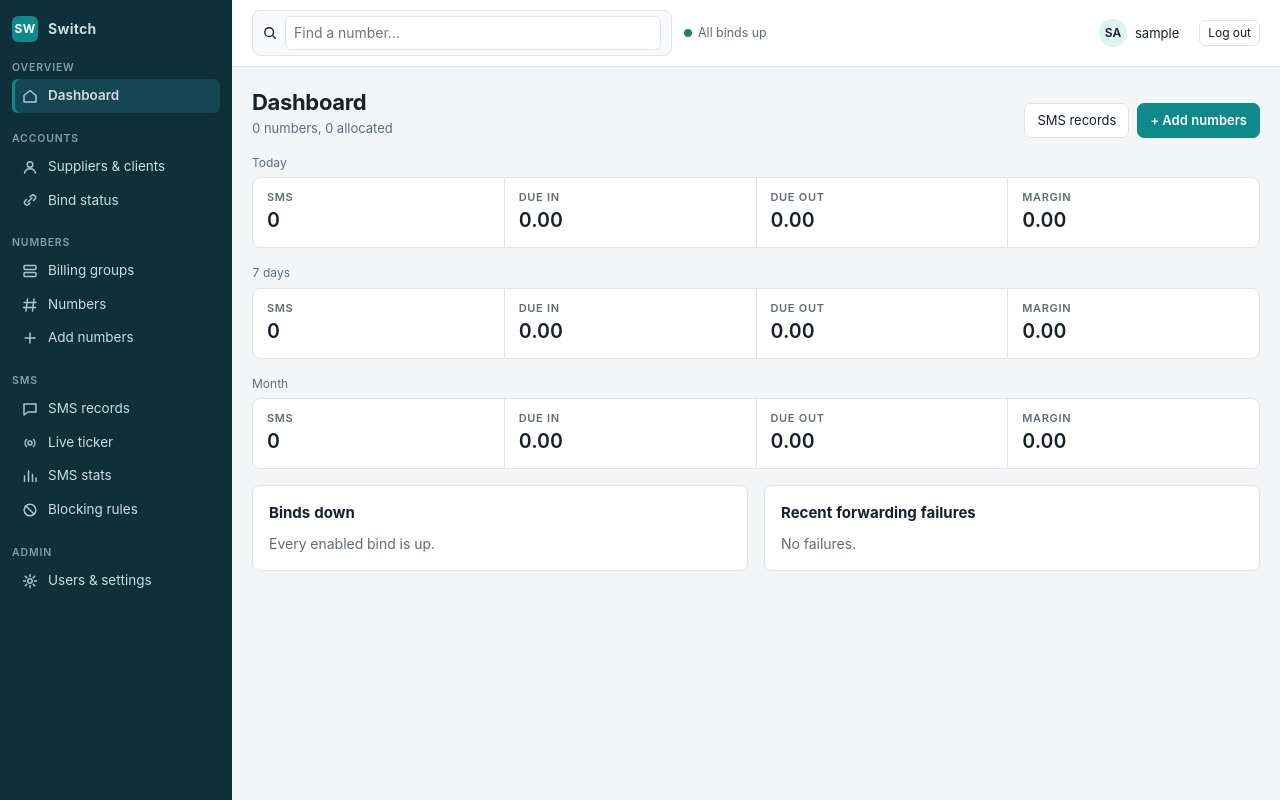
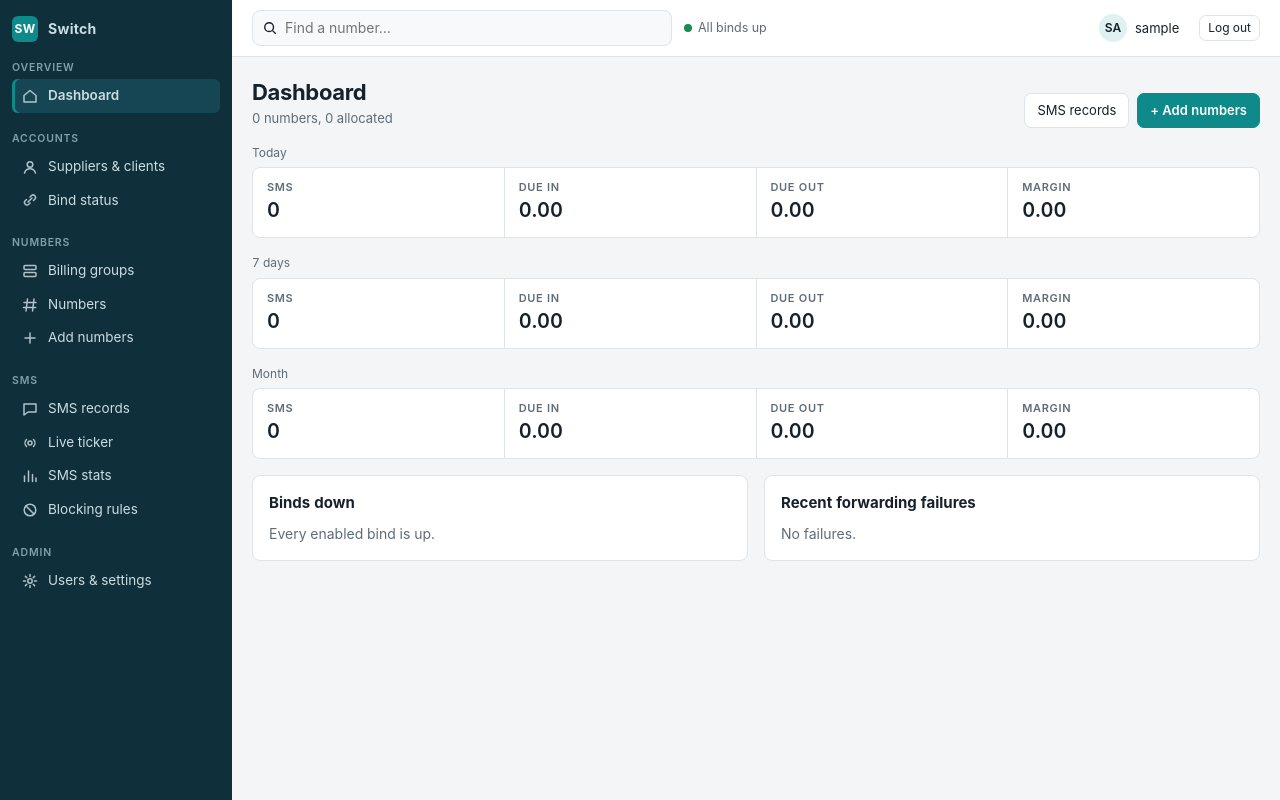
Before and after one commit to Jxdenr/Switch-platform, a Django app: page / in a window 1280 px wide. Run offline with Django 5.2, Linux system fonts and the light colour scheme; the visitor is signed in with stand-in values (Sample User, id 1); data that the repository does not hold is empty.

Commit message:
Fix doubled border on the search box
Co-Authored-By: Claude Opus 5.5 <noreply@anthropic.com>
Claude-Session: https://claude.ai/code/session_01QkrUYHnzqQXMxZhXVqssVY

```diff
--- a/static/css/app.css
+++ b/static/css/app.css
@@ -37,7 +37,7 @@ button,select,input,textarea{font:inherit;color:inherit}
 .main{min-width:0;display:flex;flex-direction:column}
 .topbar{display:flex;align-items:center;gap:12px;padding:10px 20px;background:var(--surface);border-bottom:1px solid var(--line);flex-wrap:wrap}
 .search{flex:1;min-width:160px;max-width:420px;display:flex;align-items:center;gap:8px;border:1px solid var(--line);border-radius:8px;padding:5px 10px;background:var(--surface-2)}
-.search input{border:0;background:transparent;flex:1;min-width:0;outline:0}
+.search input[type=search]{border:0;background:transparent;flex:1;min-width:0;outline:0;padding:2px 0}
 .binds{display:flex;gap:6px;align-items:center;font-size:12.5px;color:var(--muted);text-decoration:none}
 .dot{width:8px;height:8px;border-radius:50%;display:inline-block}
 .user{margin-left:auto;display:flex;align-items:center;gap:8px;font-size:13px;position:relative}
```
